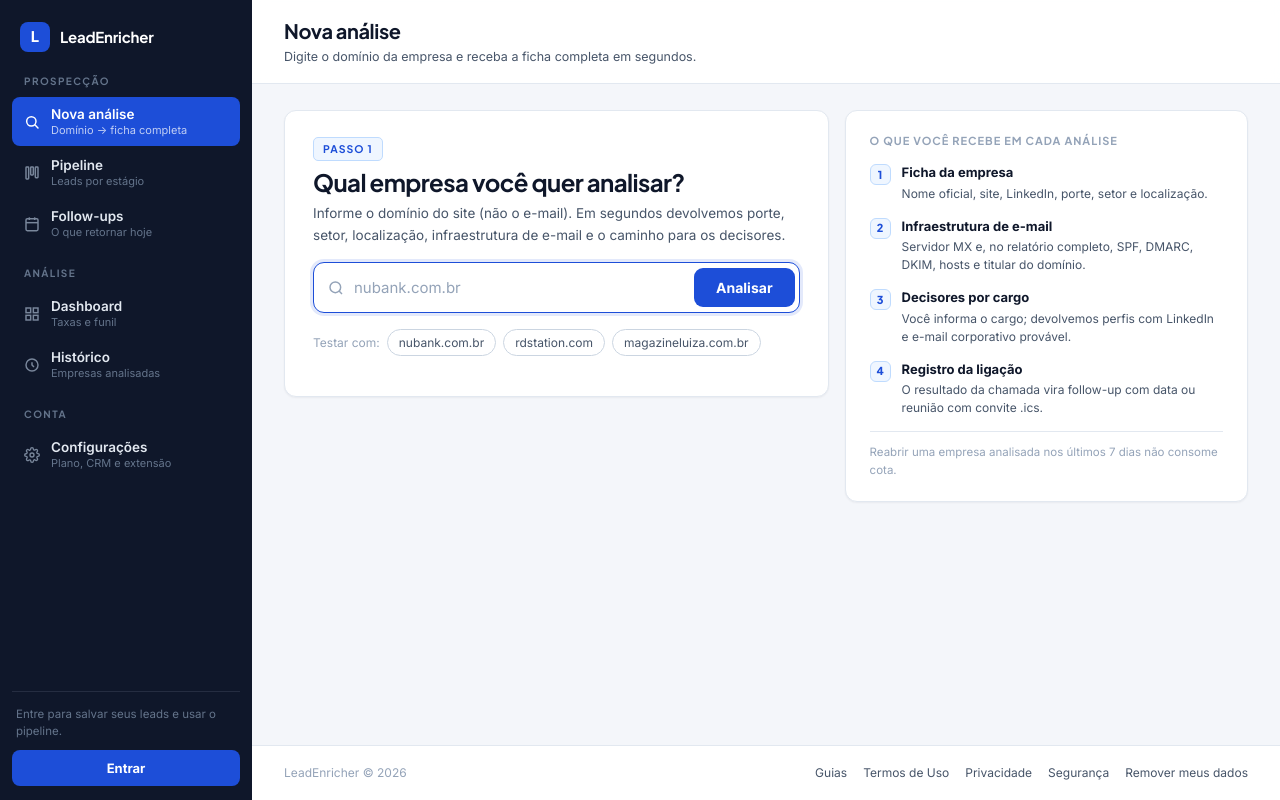
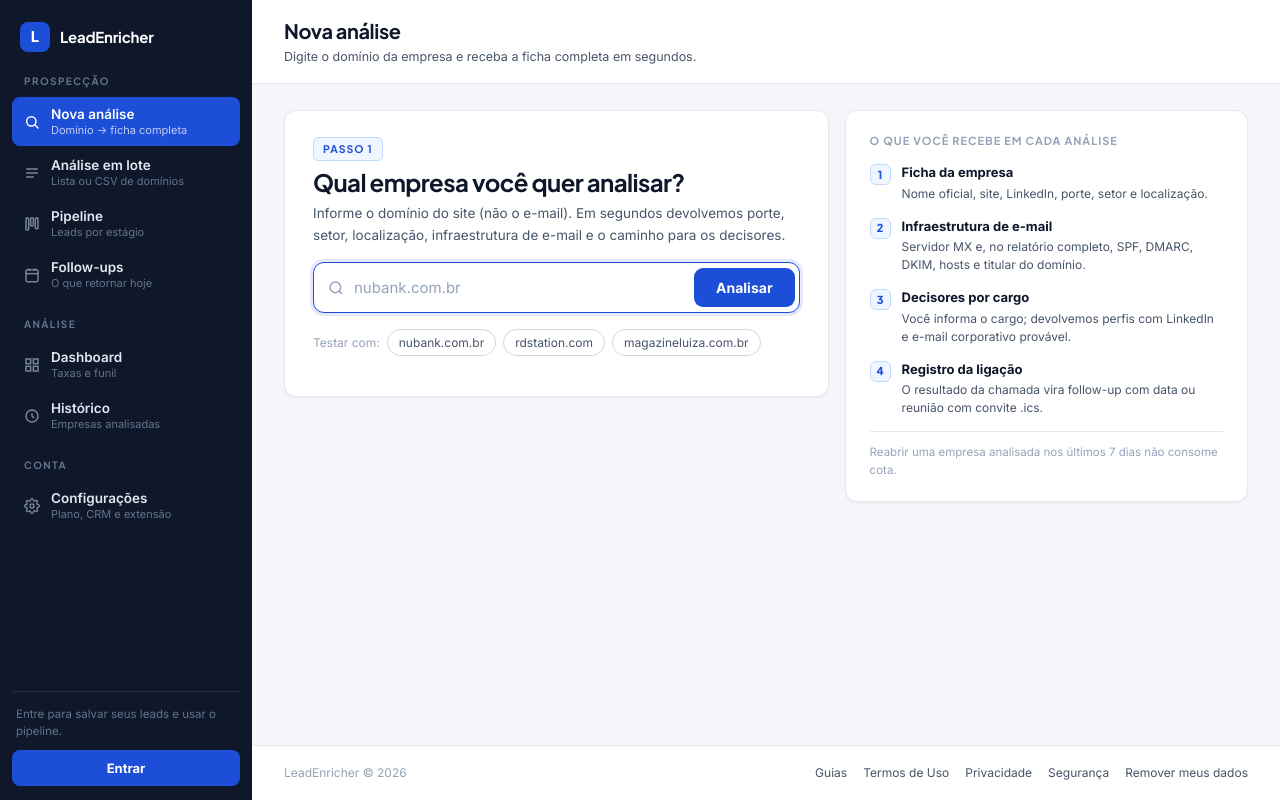
Before and after one commit to jpiresantunes29-dotcom/lead-enricher, a Python web app: template templates/index.html in a window 1280 px wide. Run offline with Jinja, Linux system fonts and the light colour scheme; the template is opened without the code that fills it, so the values that code supplies are empty.

Commit message:
Tela de análise em lote no app
Nova view (#lote) na sidebar: cola a lista ou escolhe um CSV, vê quantos
domínios foram reconhecidos antes de enviar, acompanha a barra de progresso
rodada a rodada e abre a ficha de cada empresa assim que ela fica pronta.

O CSV é lido no próprio navegador e enviado como texto — uma dependência a
menos no servidor (upload multipart exigiria python-multipart).

Lote inacabado aparece em "Lotes recentes" com um botão para retomar de onde
parou, inclusive depois de fechar o navegador.

Co-Authored-By: Claude Opus 5 <noreply@anthropic.com>

```diff
--- a/main.py
+++ b/main.py
@@ -15,7 +15,7 @@ from sqlalchemy.orm import Session
 from models.database import get_db, init_db, schema_status
 from middleware.auth import demo_mode_enabled, jwt_configured, rate_limit_key
 from routers import enrichment, leads, auth, billing, export, activities, dashboard, integrations, crm_config
-from routers import extension, privacy
+from routers import batch, extension, internal, privacy
 from routers import dns_intel as dns_intel_router
 from routers import seo as seo_router
 from services import guides, seo
@@ -163,7 +163,9 @@ app.include_router(activities.router)
 app.include_router(dashboard.router)
 app.include_router(integrations.router)
 app.include_router(crm_config.router)
+app.include_router(batch.router)
 app.include_router(extension.router)
+app.include_router(internal.router)
 app.include_router(privacy.router)
 app.include_router(seo_router.router)
 
--- a/static/js/app.js
+++ b/static/js/app.js
@@ -205,7 +205,7 @@ function closePaywall(){document.getElementById('paywall-modal').classList.remov
 function closeIfBackdrop(e,id){if(e.target===document.getElementById(id))document.getElementById(id).classList.remove('open');}
 
 /* ══════ ROUTER (views por hash) ══════ */
-const ROUTES=['','dashboard','pipeline','followups','history','settings'];
+const ROUTES=['','lote','dashboard','pipeline','followups','history','settings'];
 
 function nav(route){
   if(route&&!_profile){_pendingRoute=route;openAuthModal();return;}
@@ -218,6 +218,10 @@ const VIEW_META={
   search:{
     title:'Nova análise',
     sub:'Digite o domínio da empresa e receba a ficha completa em segundos.',
+  },
+  lote:{
+    title:'Análise em lote',
+    sub:'Cole uma lista de domínios ou solte um CSV. Processamos em fila, sem você ficar esperando cada empresa.',
   },
   pipeline:{
     title:'Pipeline de prospecção',
@@ -272,7 +276,8 @@ function applyRoute(){
     return;
   }
   showView(h||'search');
-  if(h==='dashboard')loadDashboard();
+  if(h==='lote')loadLote();
+  else if(h==='dashboard')loadDashboard();
   else if(h==='pipeline')loadPipeline();
   else if(h==='followups')loadFollowups();
   else if(h==='history')loadHistory();
@@ -461,6 +466,151 @@ async function completeActivity(id){
     await authFetch(`/api/activities/${id}`,{method:'PATCH',body:JSON.stringify({completed:true})});
     loadFollowups();loadTodayFollowupsCount();
   }catch(_){}
+}
+
+/* ══════ VIEW: ANÁLISE EM LOTE ══════
+   O lote não roda sozinho no servidor: cada chamada de /run processa uma
+   rodada curta e devolve quantos faltam. Quem pede a próxima rodada é esta
+   tela — assim nenhuma requisição chega perto do limite de tempo da função, e
+   o progresso aparece de verdade em vez de um spinner de dois minutos. */
+let _loteId=null;      // lote em andamento
+let _loteRodando=false;
+
+function loadLote(){
+  atualizarContagemLote();
+  carregarLotesRecentes();
+}
+
+/* Conta quantos domínios plausíveis há no texto — feedback antes de enviar. */
+function contarDominios(texto){
+  const vistos=new Set();
+  (texto||'').split(/[\n,;\t|]+/).forEach(p=>{
+    const t=(p||'').trim().replace(/^https?:\/\//,'').replace(/^www\./,'').split('/')[0].toLowerCase();
+    if(t.includes('.')&&!t.includes(' '))vistos.add(t.includes('@')?t.split('@')[1]:t);
+  });
+  return vistos.size;
+}
+
+function atualizarContagemLote(){
+  const el=document.getElementById('lote-count');
+  const input=document.getElementById('lote-input');
+  if(!el||!input)return;
+  const n=contarDominios(input.value);
+  el.textContent=n?`${n} domínio(s) reconhecido(s)`:'';
+}
+
+async function iniciarLote(){
+  const input=document.getElementById('lote-input');
+  const fb=document.getElementById('lote-feedback');
+  const texto=(input.value||'').trim();
+  if(!texto){fb.className='set-feedback err';fb.textContent='Cole a lista ou escolha um arquivo.';return;}
+
+  const btn=document.getElementById('lote-start');
+  btn.disabled=true;fb.className='set-feedback';fb.textContent='Enfileirando…';
+  try{
+    const resp=await authFetch('/api/batches',{method:'POST',body:JSON.stringify({text:texto})});
+    const json=await resp.json();
+    if(!resp.ok){fb.className='set-feedback err';fb.textContent=json.detail||'Não foi possível criar o lote.';return;}
+
+    _loteId=json.batch_id;
+    fb.className='set-feedback ok';
+    fb.textContent=json.message+(json.cabe_na_quota?'':` Atenção: sua cota cobre ${json.quota_restante} análise(s) neste ciclo; o restante fica na fila até a renovação.`);
+    document.getElementById('lote-progress-panel').style.display='block';
+    renderProgressoLote(json.progresso||{total:json.total,concluidos:0,na_fila:json.total,rodando:0,com_erro:0,finalizado:false,itens:[]});
+    processarLote();
+  }catch(e){
+    if(e.message!=='not_authenticated'){fb.className='set-feedback err';fb.textContent='Erro de conexão.';}
+  }finally{btn.disabled=false;}
+}
+
+/* Pede rodadas em sequência até a fila esvaziar (ou o usuário pausar). */
+async function processarLote(){
+  if(!_loteId||_loteRodando)return;
+  _loteRodando=true;
+  document.getElementById('lote-stop').textContent='Pausar';
+  try{
+    while(_loteRodando&&_loteId){
+      const resp=await authFetch(`/api/batches/${_loteId}/run`,{method:'POST'});
+      if(!resp.ok)break;
+      const json=await resp.json();
+      renderProgressoLote(json.progresso);
+      loadProfile();                       // a cota muda a cada rodada
+      if(json.quota_reached){
+        const fb=document.getElementById('lote-feedback');
+        fb.className='set-feedback err';
+        fb.textContent='Sua cota deste ciclo acabou. Os domínios restantes continuam na fila e retomam quando a cota renovar.';
+        break;
+      }
+      if(json.progresso.finalizado||json.remaining===0)break;
+    }
+  }catch(_){ }
+  finally{
+    _loteRodando=false;
+    document.getElementById('lote-stop').textContent='Retomar';
+    carregarLotesRecentes();
+  }
+}
+
+function pararLote(){
+  if(_loteRodando){_loteRodando=false;return;}
+  processarLote();
+}
+
+const LOTE_RESULT_LABEL={
+  enriched:['Enriquecido','ok'],partial:['Parcial','warn'],cached:['Já tínhamos','ok'],
+  failed:['Sem dados','warn'],error:['Erro','err'],quota:['Aguardando cota','warn'],
+};
+
+function renderProgressoLote(p){
+  if(!p)return;
+  const pct=p.total?Math.round((p.concluidos/p.total)*100):0;
+  document.getElementById('lote-bar').style.width=pct+'%';
+  document.getElementById('lote-progress-title').textContent=
+    p.finalizado?'Lote concluído':`Processando — ${p.concluidos} de ${p.total}`;
+  document.getElementById('lote-progress-sub').textContent=
+    `${p.na_fila} na fila · ${p.com_erro} com erro`+(p.finalizado?' · nada mais pendente':'');
+
+  const itens=document.getElementById('lote-items');
+  itens.innerHTML=(p.itens||[]).map(item=>{
+    const [rotulo,classe]=LOTE_RESULT_LABEL[item.result]||
+      (item.status==='running'?['Analisando…','']:['Na fila','']);
+    const link=item.lead_id?`<button class="btn-link" onclick="loadLeadIntoView(${item.lead_id})">ver ficha →</button>`:'';
+    return `<div class="lote-item">
+      <span class="lote-item-dom">${esc(item.domain||'')}</span>
+      <span class="lote-item-st ${classe}">${rotulo}</span>
+      ${link}
+    </div>`;
+  }).join('');
+}
+
+async function carregarLotesRecentes(){
+  const painel=document.getElementById('lote-recent-panel');
+  const alvo=document.getElementById('lote-recent');
+  if(!alvo)return;
+  try{
+    const resp=await authFetch('/api/batches');
+    if(!resp.ok)return;
+    const lotes=await resp.json();
+    if(!lotes.length){painel.style.display='none';return;}
+    painel.style.display='block';
+    alvo.innerHTML=lotes.map(l=>{
+      const retomar=l.finalizado?'':`<button class="btn-link" onclick="retomarLote('${l.batch_id}')">retomar →</button>`;
+      return `<div class="set-row">
+        <span class="set-lbl">${l.total} domínio(s) · ${l.concluidos} concluído(s)${l.com_erro?` · ${l.com_erro} com erro`:''}</span>
+        <span class="set-val">${l.finalizado?'finalizado':`${l.na_fila} na fila`} ${retomar}</span>
+      </div>`;
+    }).join('');
+  }catch(_){ }
+}
+
+async function retomarLote(batchId){
+  _loteId=batchId;
+  document.getElementById('lote-progress-panel').style.display='block';
+  try{
+    const resp=await authFetch(`/api/batches/${batchId}`);
+    if(resp.ok)renderProgressoLote(await resp.json());
+  }catch(_){ }
+  processarLote();
 }
 
 /* ══════ VIEW: DASHBOARD ══════ */
@@ -1581,6 +1731,20 @@ document.addEventListener('keydown',e=>{
 document.addEventListener('DOMContentLoaded',async()=>{
   document.getElementById('domain-input').addEventListener('keydown',e=>{if(e.key==='Enter')enrich();});
 
+  // Lote: contagem ao digitar e leitura do CSV no próprio navegador (o
+  // servidor recebe texto, não arquivo — uma dependência a menos).
+  document.getElementById('lote-input')?.addEventListener('input',atualizarContagemLote);
+  document.getElementById('lote-file')?.addEventListener('change',ev=>{
+    const arquivo=ev.target.files&&ev.target.files[0];
+    if(!arquivo)return;
+    const leitor=new FileReader();
+    leitor.onload=()=>{
+      document.getElementById('lote-input').value=String(leitor.result||'');
+      atualizarContagemLote();
+    };
+    leitor.readAsText(arquivo);
+  });
+
   // domínio vindo da landing (/app?domain=…) — pré-preenche e foca
   const _qDomain=new URLSearchParams(window.location.search).get('domain');
   if(_qDomain){
--- a/templates/index.html
+++ b/templates/index.html
@@ -9,7 +9,7 @@
   <link rel="preload" href="/static/fonts/inter-latin-400.woff2" as="font" type="font/woff2" crossorigin />
   <link rel="preload" href="/static/fonts/plus-jakarta-sans-latin-700.woff2" as="font" type="font/woff2" crossorigin />
   <link rel="stylesheet" href="/static/fonts/fonts.css?v=1" />
-  <link rel="stylesheet" href="/static/css/styles.css?v=20" />
+  <link rel="stylesheet" href="/static/css/styles.css?v=21" />
 </head>
 <body class="app-body">
 
@@ -34,6 +34,13 @@
       <span class="nav-txt">
         <span class="nav-lbl">Nova análise</span>
         <span class="nav-desc">Domínio → ficha completa</span>
+      </span>
+    </button>
+    <button class="app-nav-btn" data-route="lote" onclick="nav('lote')" title="Analisar uma lista inteira de domínios de uma vez">
+      <svg viewBox="0 0 24 24" fill="none" stroke="currentColor" stroke-width="2.2" stroke-linecap="round"><path d="M4 6h16"/><path d="M4 12h16"/><path d="M4 18h10"/></svg>
+      <span class="nav-txt">
+        <span class="nav-lbl">Análise em lote</span>
+        <span class="nav-desc">Lista ou CSV de domínios</span>
       </span>
     </button>
     <button class="app-nav-btn" data-route="pipeline" onclick="nav('pipeline')" title="Acompanhar os leads por estágio de negociação">
@@ -244,6 +251,53 @@
     </section>
   </section>
 
+  <!-- ── VIEW: ANÁLISE EM LOTE ── -->
+  <section class="view" id="view-lote">
+    <div class="lote-layout">
+      <div class="panel panel-pad">
+        <div class="sp-head">
+          <span class="sp-step">Passo 1</span>
+          <h2 class="sp-title">Cole a lista ou solte um CSV</h2>
+          <p class="sp-sub">
+            Um domínio por linha, ou o CSV exportado do seu CRM — encontramos a coluna
+            do site sozinhos. Cada empresa consome uma análise da sua cota; as que você
+            já pesquisou nos últimos 7 dias saem do cache, de graça.
+          </p>
+        </div>
+
+        <textarea id="lote-input" class="lote-textarea" spellcheck="false"
+          placeholder="nubank.com.br&#10;stone.com.br&#10;rdstation.com"></textarea>
+
+        <div class="lote-actions">
+          <label class="set-btn ghost lote-file">
+            Escolher arquivo CSV
+            <input type="file" id="lote-file" accept=".csv,.txt,text/csv,text/plain" hidden />
+          </label>
+          <span class="lote-count" id="lote-count"></span>
+          <button class="set-btn primary" id="lote-start" onclick="iniciarLote()">
+            Analisar lista
+          </button>
+        </div>
+        <p id="lote-feedback" class="set-feedback"></p>
+      </div>
+
+      <div class="panel panel-pad" id="lote-progress-panel" style="display:none">
+        <div class="block-head">
+          <h3 id="lote-progress-title">Processando</h3>
+          <button class="btn-link" id="lote-stop" onclick="pararLote()">Pausar</button>
+        </div>
+        <div class="usage-track"><div class="usage-fill" id="lote-bar" style="width:0%"></div></div>
+        <p class="set-lbl" id="lote-progress-sub"></p>
+        <div class="lote-items" id="lote-items"></div>
+      </div>
+
+      <div class="panel panel-pad" id="lote-recent-panel" style="display:none">
+        <div class="block-head"><h3>Lotes recentes</h3></div>
+        <div id="lote-recent"></div>
+      </div>
+    </div>
+  </section>
+
   <!-- ── VIEW: DASHBOARD ── -->
   <section class="view" id="view-dashboard">
     <div class="view-note" id="dash-period">Últimos 30 dias</div>
@@ -416,6 +470,6 @@
    depender de um CDN de terceiros — quem serve este arquivo controla o token
    de sessão de todo mundo que abre o app. #}
 <script src="/static/vendor/supabase.js?v=2.112.0"></script>
-<script src="/static/js/app.js?v=20"></script>
+<script src="/static/js/app.js?v=21"></script>
 </body>
 </html>
```
Also changed, not shown: static/css/styles.css (+32 -0 lines).
